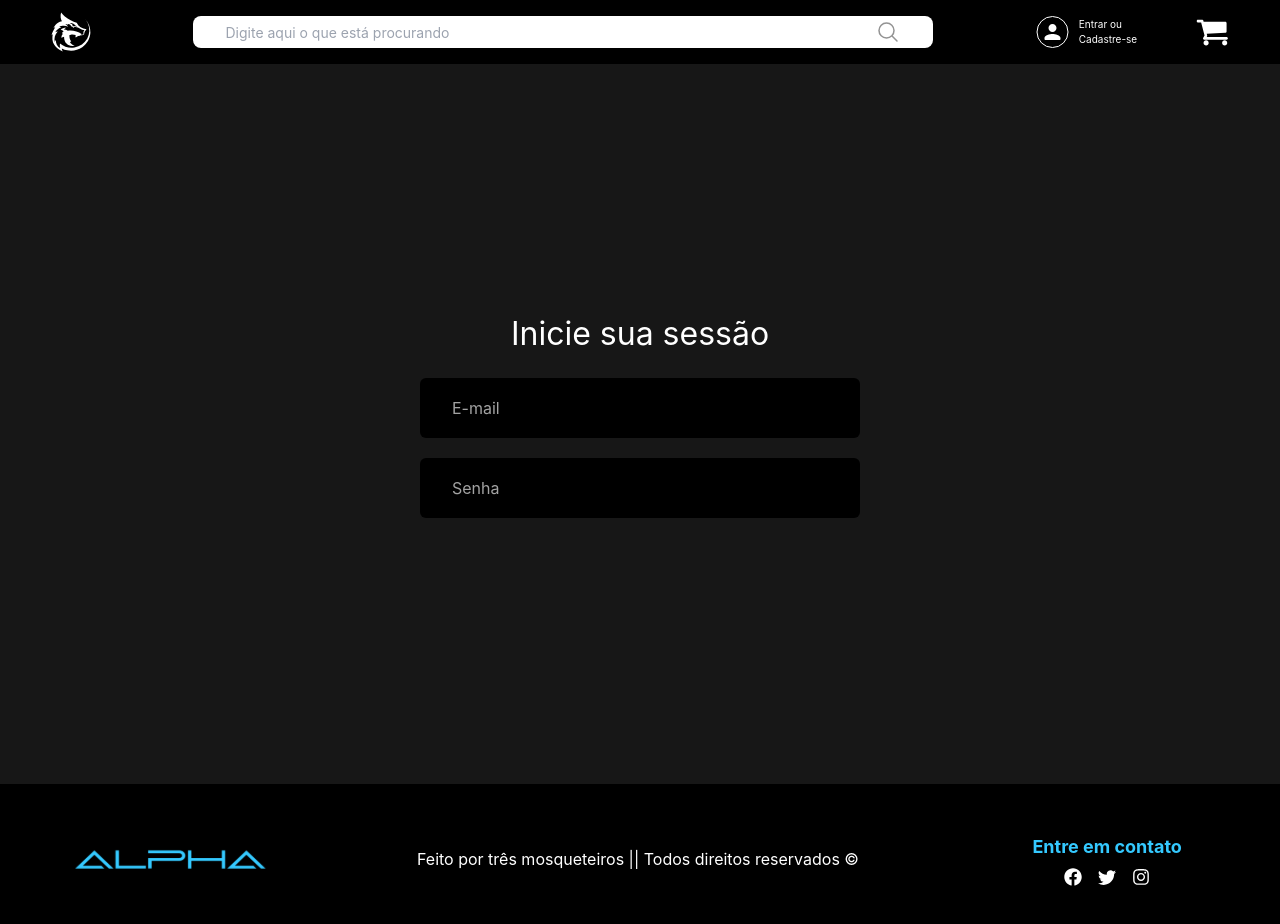
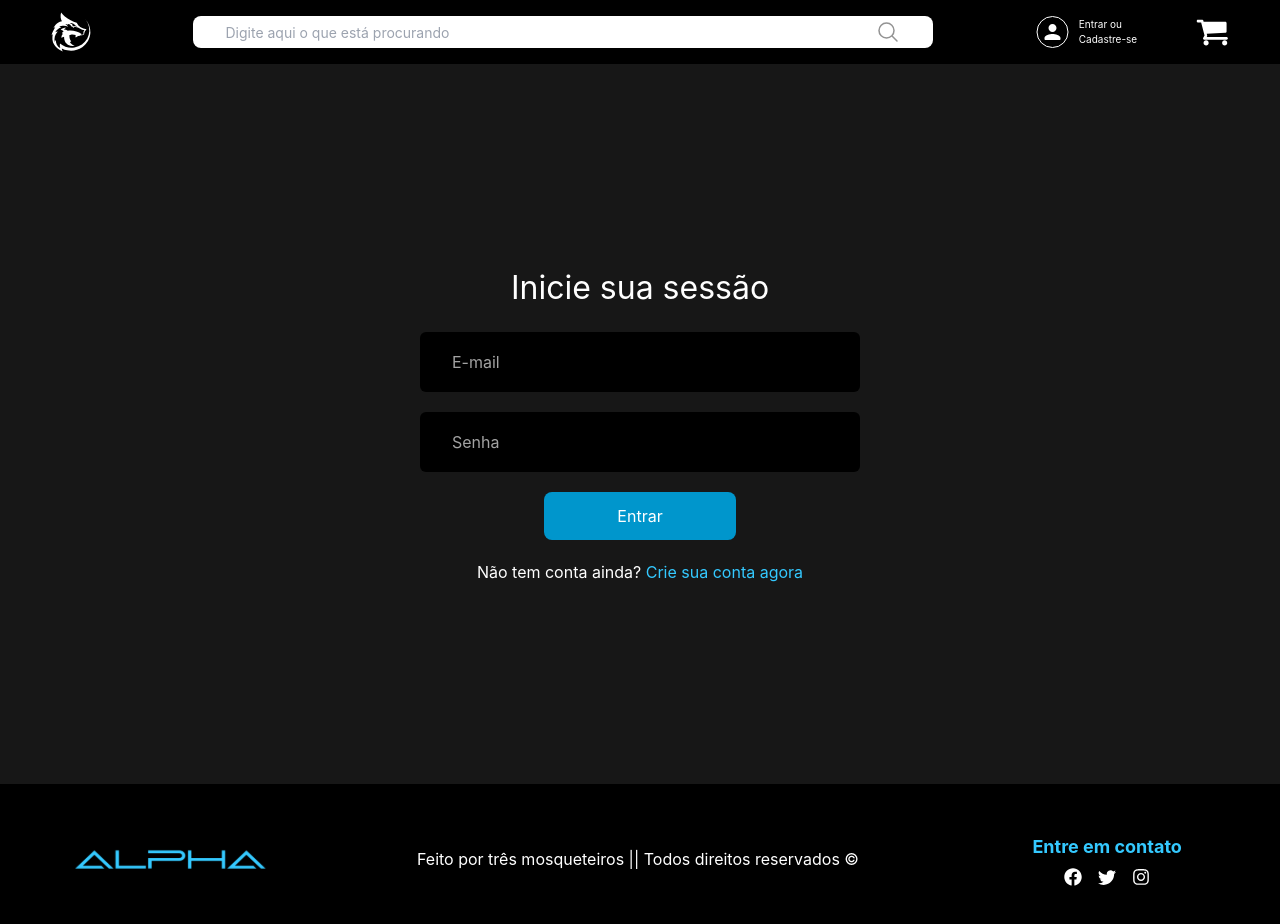
Before and after one commit to Pedro-Teodorio/pi_3_front, a React (Vite) app: page /login in a window 1280 px wide. Shown: the top 924 px of the page. Built offline with nearby package versions, Linux system fonts and the light colour scheme; a web font is replaced by a local one.

Commit message:
Refactorizar estilos do componente Button e adicionar componente ButtonComponent

```diff
--- a/src/components/Button/index.jsx
+++ b/src/components/Button/index.jsx
@@ -1,7 +1,8 @@
 import PropTypes from 'prop-types';
+import { ButtonComponent } from './style';
 
 export default function Button({ children }) {
-  return <button>{children}</button>;
+  return <ButtonComponent className='font-inter'>{children}</ButtonComponent>;
 }
 
 Button.propTypes = {
--- a/src/components/Button/style.js
+++ b/src/components/Button/style.js
@@ -0,0 +1,12 @@
+import styled from 'styled-components';
+
+export const ButtonComponent = styled.button`
+  background: #0096CC;
+  color: white;
+  width: 192px;
+  height: 48px;
+  border-radius: 8px;
+  display: flex;
+  justify-content: center;
+  align-items: center;
+`;
--- a/src/components/Header/index.jsx
+++ b/src/components/Header/index.jsx
@@ -12,7 +12,7 @@ export default function Header() {
   return (
     <HeaderTag className="flex items-center justify-around font-inter">
       <section className="logo-container">
-        <a href="#">
+        <a href="/">
           <ImageLogo
             src="logo.svg"
             alt="Logo do site, representado por um lobo."
@@ -46,7 +46,7 @@ export default function Header() {
         <LoginContainer>
           <img src="profile.svg" alt="Icone com representando perfil." />
 
-          <a href="#" className="text-white">
+          <a href="/login" className="text-white">
             Entrar ou Cadastre-se
           </a>
         </LoginContainer>
--- a/src/pages/Login/index.jsx
+++ b/src/pages/Login/index.jsx
@@ -1,3 +1,4 @@
+import Button from '../../components/Button';
 import Footer from '../../components/Footer';
 import Header from '../../components/Header';
 import { Input, ButtonContainer } from './style';
@@ -19,7 +20,17 @@ export default function Login() {
             className="h-[60px] w-[440px] rounded-md bg-black px-8"
             placeholder="Senha"
           />
-          <ButtonContainer></ButtonContainer>
+          <ButtonContainer>
+            <Button>Entrar</Button>
+          </ButtonContainer>
+          <article className='w-full flex justify-center'>
+            <p className='text-white'>
+              Não tem conta ainda?{' '}
+              <span className='text-primary'>
+                <a href="/cadastro">Crie sua conta agora</a>
+              </span>
+            </p>
+          </article>
         </form>
       </section>
       <Footer />
--- a/src/pages/Login/style.js
+++ b/src/pages/Login/style.js
@@ -2,11 +2,12 @@ import styled from 'styled-components';
 
 export const Input = styled.input`
   &::placeholder {
-    color: #A3A3A3;
+    color: #a3a3a3;
   }
 `;
 
-
 export const ButtonContainer = styled.div`
-
+  width: 100%;
+  display: flex;
+  justify-content: center;
 `;
```
